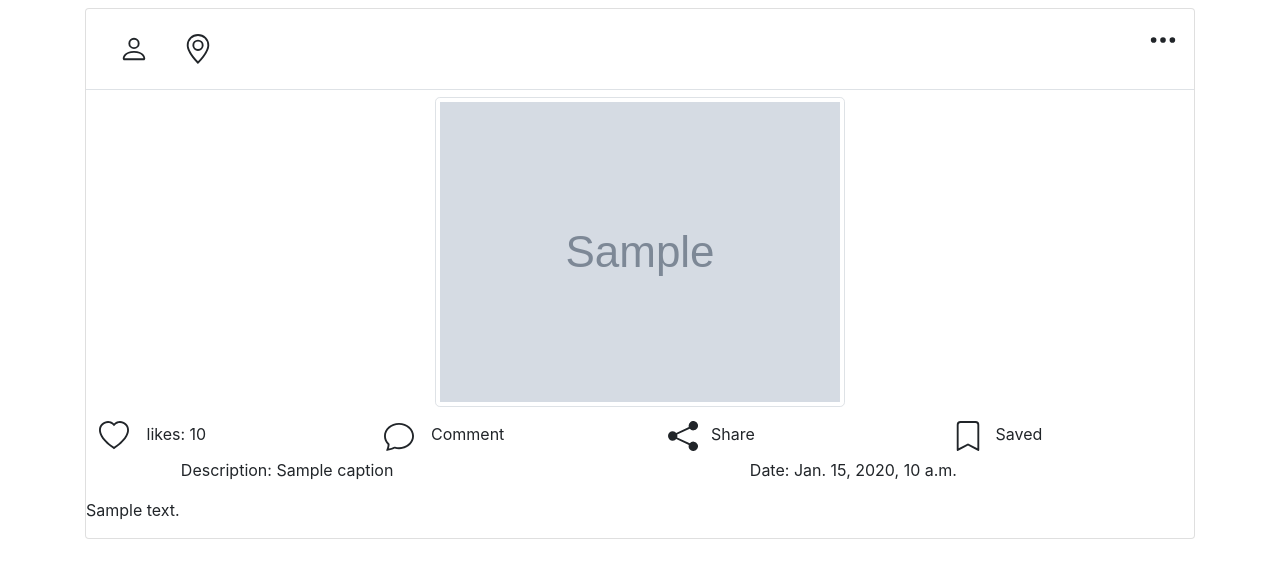
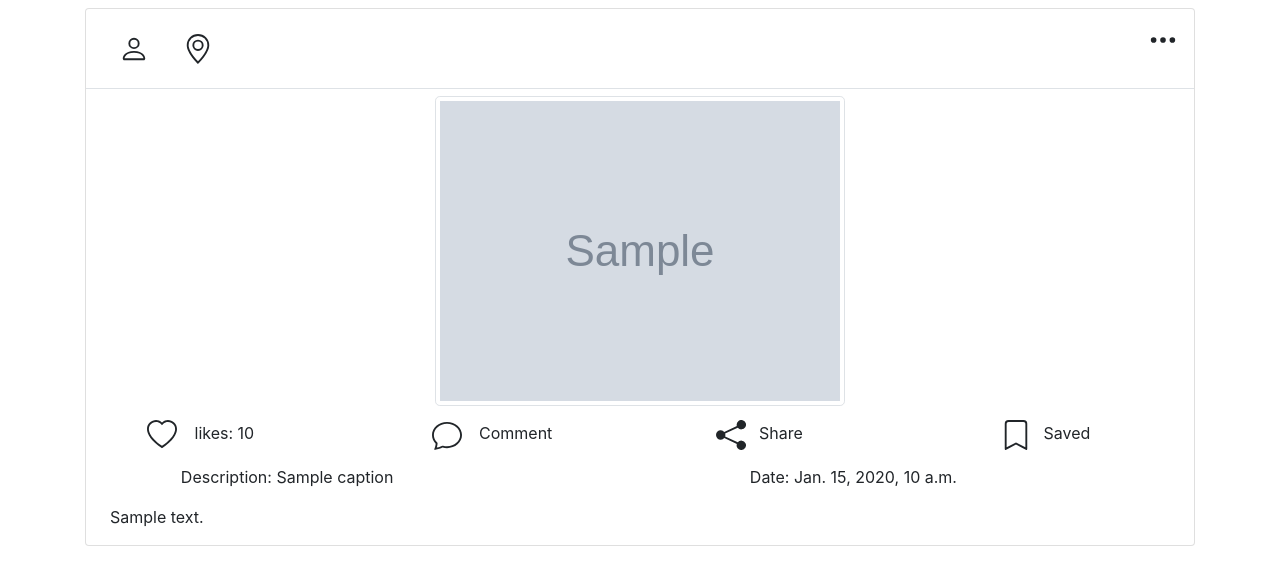
Before and after one commit to John-Kimani/insta_clone, a Django app: template instagram/templates/timeline.html in a window 1280 px wide. Shown: the part 61-646 px from the top of the page. Run offline with Django 4.2, Linux system fonts and the light colour scheme; the template is opened without the code that fills it: most values are stand-ins (such as "Sample title", 1, 10 or a date in 2020); grey boxes marked "Sample" are stand-in pictures; some libraries are stand-ins or nearby versions.

Commit message:
Fix: timeline display

```diff
--- a/instagram/templates/timeline.html
+++ b/instagram/templates/timeline.html
@@ -3,16 +3,16 @@
 
 {% block content %}
     <div class="container container-fluid">
+        {% for image in captions%}
         <div class="card mt-2">
-            {% for image in captions%}
-            <div class="modal-header d-flex flex-row justify-content-between">
+            <div class="modal-header" style="height: 5rem;">
                 <ul class="list-unstyled my-auto d-flex flex-row">
-                    <li class="btn p-2 mx-2">
+                    <li class="btn mx-1">
                         <svg xmlns="http://www.w3.org/2000/svg" width="30" height="30" fill="currentColor" class="bi bi-person" viewBox="0 0 16 16">
                             <path d="M8 8a3 3 0 1 0 0-6 3 3 0 0 0 0 6zm2-3a2 2 0 1 1-4 0 2 2 0 0 1 4 0zm4 8c0 1-1 1-1 1H3s-1 0-1-1 1-4 6-4 6 3 6 4zm-1-.004c-.001-.246-.154-.986-.832-1.664C11.516 10.68 10.289 10 8 10c-2.29 0-3.516.68-4.168 1.332-.678.678-.83 1.418-.832 1.664h10z"/>
                         </svg>
                     </li>
-                    <li class="btn p-2 mx-2">
+                    <li class="btn mx-1">
                         <svg xmlns="http://www.w3.org/2000/svg" width="30" height="30" fill="currentColor" class="bi bi-geo-alt" viewBox="0 0 16 16">
                             <path d="M12.166 8.94c-.524 1.062-1.234 2.12-1.96 3.07A31.493 31.493 0 0 1 8 14.58a31.481 31.481 0 0 1-2.206-2.57c-.726-.95-1.436-2.008-1.96-3.07C3.304 7.867 3 6.862 3 6a5 5 0 0 1 10 0c0 .862-.305 1.867-.834 2.94zM8 16s6-5.686 6-10A6 6 0 0 0 2 6c0 4.314 6 10 6 10z"/>
                             <path d="M8 8a2 2 0 1 1 0-4 2 2 0 0 1 0 4zm0 1a3 3 0 1 0 0-6 3 3 0 0 0 0 6z"/>
@@ -31,7 +31,7 @@
                 </a>
                 <div class="reactions">
                     <div class="row">
-                        <div class="col-md-3">
+                        <div class="col-md-3 ml-5">
                             <a href="#" class="btn"><svg xmlns="http://www.w3.org/2000/svg" width="30" height="30" fill="currentColor" class="bi bi-heart" viewBox="0 0 16 16">
                                 <path d="m8 2.748-.717-.737C5.6.281 2.514.878 1.4 3.053c-.523 1.023-.641 2.5.314 4.385.92 1.815 2.834 3.989 6.286 6.357 3.452-2.368 5.365-4.542 6.286-6.357.955-1.886.838-3.362.314-4.385C13.486.878 10.4.28 8.717 2.01L8 2.748zM8 15C-7.333 4.868 3.279-3.04 7.824 1.143c.06.055.119.112.176.171a3.12 3.12 0 0 1 .176-.17C12.72-3.042 23.333 4.867 8 15z"/>
                               </svg></a> <span>likes: {{image.likes}}</span>
@@ -46,14 +46,14 @@
                                 <path d="M11 2.5a2.5 2.5 0 1 1 .603 1.628l-6.718 3.12a2.499 2.499 0 0 1 0 1.504l6.718 3.12a2.5 2.5 0 1 1-.488.876l-6.718-3.12a2.5 2.5 0 1 1 0-3.256l6.718-3.12A2.5 2.5 0 0 1 11 2.5z"/>
                               </svg></a><span>Share</span>
                         </div>
-                        <div class="col-md-3">
+                        <div class="col-md-2">
                             <a href="#" class="btn"><svg xmlns="http://www.w3.org/2000/svg" width="30" height="30" fill="currentColor" class="bi bi-bookmark" viewBox="0 0 16 16">
                                 <path d="M2 2a2 2 0 0 1 2-2h8a2 2 0 0 1 2 2v13.5a.5.5 0 0 1-.777.416L8 13.101l-5.223 2.815A.5.5 0 0 1 2 15.5V2zm2-1a1 1 0 0 0-1 1v12.566l4.723-2.482a.5.5 0 0 1 .554 0L13 14.566V2a1 1 0 0 0-1-1H4z"/>
                               </svg></a><span>Saved</span>
                         </div>
                     </div>
                 </div>
-                <div class="row">
+                <div class="row mt-2">
                     <div class="col-md-1">
                         <!-- empty -->
                     </div>
@@ -66,7 +66,7 @@
                 </div>
 
 
-                <div class="comments">
+                <div class="comments ml-4 mr-3">
                     <p>{{image.comments}}</p>
                 </div>
 
@@ -90,7 +90,7 @@
                     </div>
                     </div>
                 </div>
-            {% endfor %}
         </div>
+        {% endfor %}
     </div>
 {% endblock%}
```
